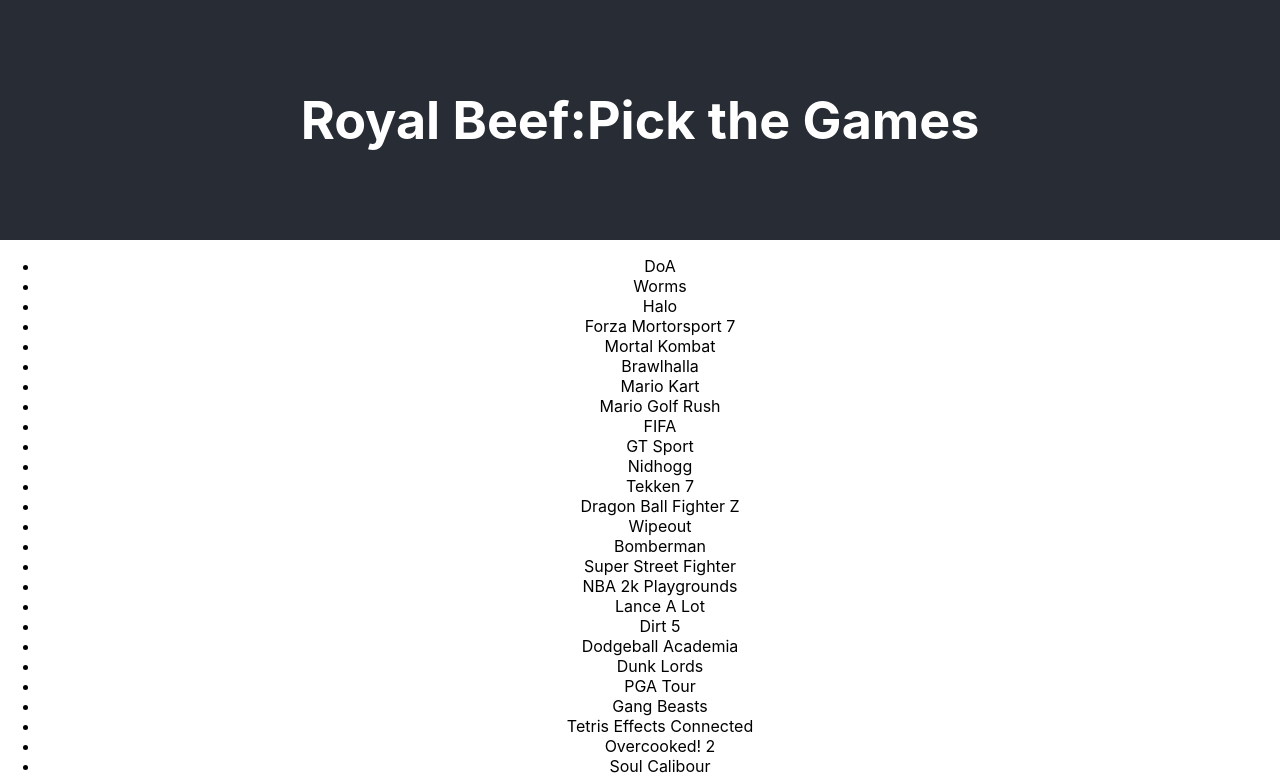
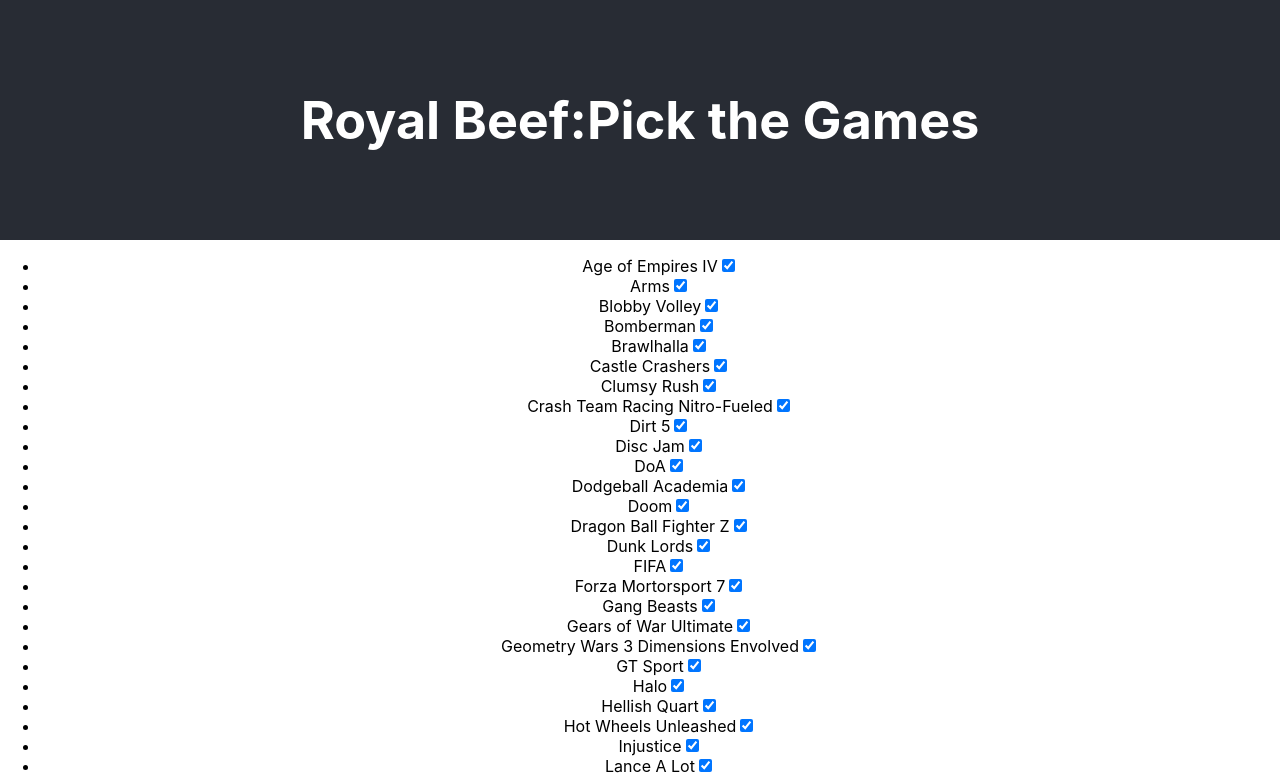
Before and after one commit to KonradRolof/beef-game-picker, a React (Create React App) app: page / in a window 1280 px wide. Shown: the top 777 px of the page. Built offline with nearby package versions, Linux system fonts and the light colour scheme.

Commit message:
[FEATURE] adds function to deselect games

```diff
--- a/src/App.tsx
+++ b/src/App.tsx
@@ -1,10 +1,29 @@
-import React from 'react';
+import React, { useEffect, useState } from 'react';
 import './App.css';
 import useGames from './hooks/useGames.hook';
 import slugify from 'slugify';
+import Game from './interfaces/Game.interface';
+
+function sortGames(games: Game[]): Game[] {
+  return games.sort((a, b) => a.name.localeCompare(b.name));
+}
 
 function App() {
   const games = useGames('./data/games.json');
+  const [gamesPool, setGamesPool] = useState(games);
+
+  const handleGameClick = (game: Game) => {
+    setGamesPool((state) => {
+      const item = state.find((item) => item.name === game.name);
+      if (!item) return state;
+      const gameItem = {...item};
+      gameItem.isActive = !game.isActive;
+      const newState = state.filter((item) => item.name !== game.name);
+      return sortGames([...newState, gameItem]);
+    });
+  };
+
+  useEffect(() => setGamesPool(sortGames(games)), [games]);
 
   return (
     <div className="App">
@@ -14,11 +33,18 @@
         </h1>
       </header>
       <div>
-        { 0 === games.length ? (
+        { 0 === gamesPool.length ? (
           <p>Loading</p>
         ) : (
           <ul>
-            {games.map((game) => (<li key={slugify(game.name)}>{game.name}</li>))}
+            {gamesPool.map((game) => (
+            <li key={slugify(game.name)}>
+              <label>
+                {game.name}
+                <input type="checkbox" defaultChecked={game.isActive} onChange={() => handleGameClick(game)}/>
+              </label>
+            </li>
+            ))}
           </ul>
         )}
       </div>
--- a/src/hooks/useGames.hook.ts
+++ b/src/hooks/useGames.hook.ts
@@ -8,7 +8,12 @@
   useEffect(() => {
       axios.get(url)
         .then((response) => {
-          setGames(response.data as Game[]);
+          const data = response.data;
+          const gameData = data.map((item: any) => {
+            item.isActive = true;
+            return item as Game;
+          });
+          setGames(gameData);
         })
         .catch((error) => console.error(error));
   }, [url]);
--- a/src/interfaces/Game.interface.ts
+++ b/src/interfaces/Game.interface.ts
@@ -4,4 +4,5 @@
   genre: string;
   players: number;
   multiDeviceNeeded: boolean;
+  isActive?: boolean;
 } // eslint-disable-line
```
